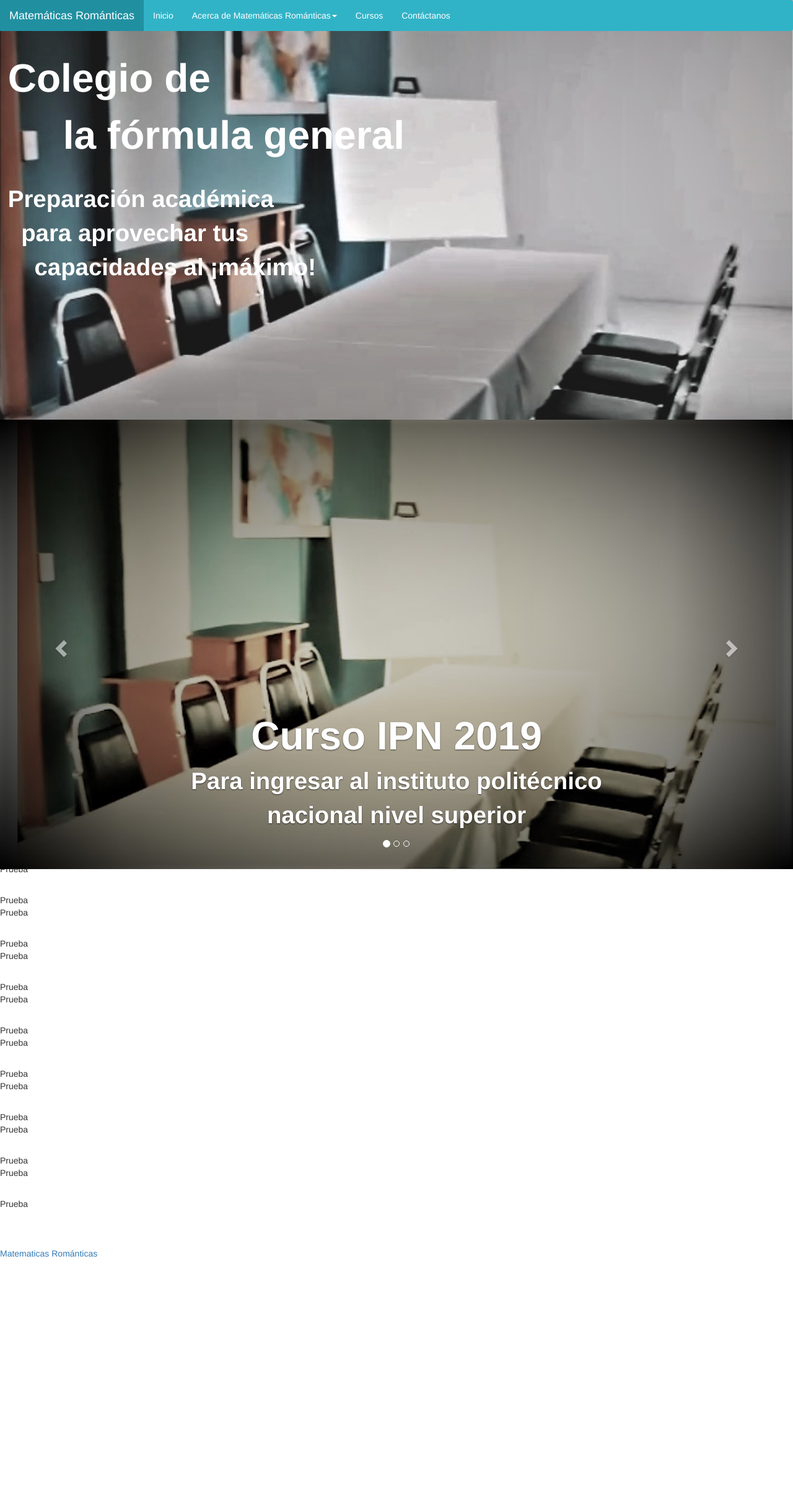
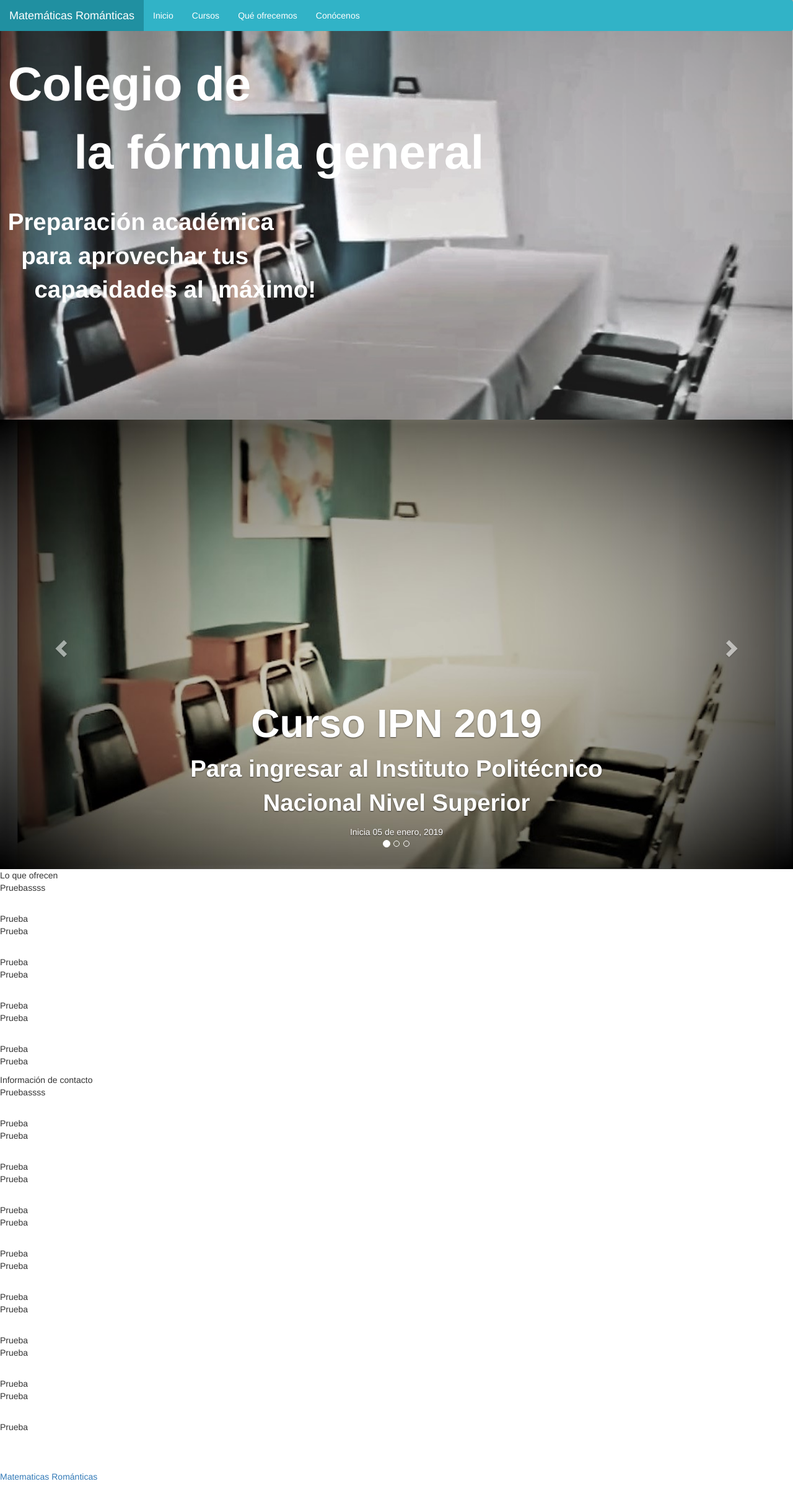
Before and after one commit to IsiDevelopment/matematicas-romanticas.github.io, a PHP site: page / in a window 1280 px wide. Shown: the whole page at 62% size. Before the commit the page ends 2028 px from the top, so only its background shows below. Run offline with PHP 8.4, Linux system fonts and the light colour scheme.

Commit message:
commit dynamic menu

```diff
--- a/Styles/Font.css
+++ b/Styles/Font.css
@@ -1,4 +1,6 @@
-
+html {
+  scroll-behavior: smooth;
+}
 #image_font{
   position:relative;
   z-index:-1;
--- a/Styles/header.css
+++ b/Styles/header.css
@@ -3,6 +3,12 @@
   background-color: #31B3C7;
   border-width: 0;
   margin: auto;
+  position: sticky;
+  z-index: 1;
+  width: 100%;
+  display: block;
+  transition: top 0.3s;
+  top: -100px;
 }
 /*Text color of text header menu*/
 #header a{
--- a/index.html
+++ b/index.html
@@ -18,10 +18,11 @@
 </head>
 <body>
 
-  <nav class="navbar navbar-inverse" id="header"><!--  style="background-color: blue" -->
+  <nav class="navbar navbar-inverse" id="header">
     <div class="container-fluid">
       <div class="navbar-header">
         <button type="button" class="navbar-toggle" data-toggle="collapse" data-target="#myNavbar">
+          <span class="icon-bar"></span>
           <span class="icon-bar"></span>
           <span class="icon-bar"></span>
           <span class="icon-bar"></span>
@@ -30,34 +31,19 @@
       </div>
       <div class="collapse navbar-collapse" id="myNavbar">
         <ul class="nav navbar-nav">
-          <li><a href="#">Inicio</a></li>
-          <li class="dropdown">
-            <a class="dropdown-toggle" data-toggle="dropdown" href="#">
-              Acerca de Matemáticas Románticas<span class="caret"></span>
-            </a>
-            <ul class="dropdown-menu" style="background-color: #31B3C7; color: green">
-              <li><a href="#">Page 1-1</a></li>
-              <li><a href="#">Page 1-2</a></li>
-              <li><a href="#">Page 1-3</a></li>
+          <li><a href="#home">Inicio</a></li>
+          <li><a href="#courses">Cursos</a></li>
+          <li><a href="#information">Qué ofrecemos</a></li>
+          <li><a href="#contact">Conócenos</a></li>
         </ul>
-          </li>
-          <li><a href="#">Cursos</a></li>
-
-          <li><a href="#">Contáctanos</a></li>
-        </ul>
-        <!--
-        <ul class="nav navbar-nav navbar-right">
-          <li><a href="#"><span class="glyphicon glyphicon-user"></span> Sign Up</a></li>
-          <li><a href="#"><span class="glyphicon glyphicon-log-in"></span> Login</a></li>
-        </ul>
-        -->
       </div>
     </div>
   </nav>
-  <div style="position: relative">
+
+  <div style="position: relative" id="home">
     <img src="Images/11.jpg" id="image_font"/>
     <div id="text_top_left">
-      <p style="font-size: 5vw; font-weight: bold">
+      <p style="font-size: 6vw; font-weight: bold">
         <a  href="https://www.youtube.com/channel/UCSrr_7XbHd_hzj27KLot2NQ" target="_blank" style="color:white; text-decoration: none">
         Colegio de
         <br>&nbsp;&nbsp;&nbsp;&nbsp;
@@ -65,7 +51,6 @@
       </a>
       </p>
       <br>
-        <!--<p><a  href="https://www.youtube.com/channel/UCSrr_7XbHd_hzj27KLot2NQ">Colegio de la fórmula general</a></p>-->
       <p style="font-size: 3vw; font-weight: bold">
         Preparación académica
         <br>&nbsp;&nbsp;para aprovechar tus
@@ -73,23 +58,24 @@
       </p>
     </div>
   </div>
-  <div style="position: relative">
+
+  <div style="position: relative" id="courses">
     <div id="myCarousel" class="carousel slide" data-ride="carousel" data-interval="2000" data-pause>
-    <!-- Indicators-->
+
       <ol class="carousel-indicators">
         <li data-target="#myCarousel" data-slide-to="0" class="active"></li>
         <li data-target="#myCarousel" data-slide-to="1"></li>
         <li data-target="#myCarousel" data-slide-to="2"></li>
       </ol>
 
-    <!-- Wrapper for slides -->
       <div class="carousel-inner">
 
         <div class="item active">
           <img src="Images/12.jpg" alt="Los Angeles" width="100%">
           <div class="carousel-caption">
             <h3 style="font-size: 5vw; font-weight: bold">Curso IPN 2019</h3>
-          <p style="font-size: 3vw; font-weight: bold">Para ingresar al instituto politécnico nacional nivel superior</p>
+            <p style="font-size: 3vw; font-weight: bold">Para ingresar al Instituto Politécnico Nacional Nivel Superior</p>
+            Inicia 05 de enero, 2019
           </div>
         </div>
 
@@ -97,7 +83,8 @@
           <img src="Images/13.jpg" alt="Chicago" width="100%">
           <div class="carousel-caption">
             <h3 style="font-size: 5vw; font-weight: bold">Curso IPN 2019</h3>
-          <p style="font-size: 3vw; font-weight: bold">Para ingresar al instituto politécnico nacional nivel superior</p>
+            <p style="font-size: 3vw; font-weight: bold">Para ingresar al Instituto Politécnico Nacional Nivel Superior</p>
+            Inicia 05 de enero, 2019
           </div>
         </div>
 
@@ -105,13 +92,13 @@
           <img src="Images/14.jpg" alt="New York" width="100%">
           <div class="carousel-caption">
             <h3 style="font-size: 5vw; font-weight: bold">Curso IPN 2019</h3>
-          <p style="font-size: 3vw; font-weight: bold">Para ingresar al instituto politécnico nacional nivel superior</p>
+            <p style="font-size: 3vw; font-weight: bold">Para ingresar al Instituto Politécnico Nacional Nivel Superior</p>
+            Inicia 05 de enero, 2019
           </div>
         </div>
 
       </div>
 
-    <!-- Left and right controls -->
       <a class="left carousel-control" href="#myCarousel" data-slide="prev">
         <span class="glyphicon glyphicon-chevron-left"></span>
         <span class="sr-only">Previous</span>
@@ -122,22 +109,26 @@
       </a>
     </div>
   </div>
-<!--
+
+  <div style="position: relative; background:white" id="information">
+    Lo que ofrecen
+    <p>Pruebassss</p>
+    <br>Prueba
+    <p>Prueba</p>
+    <br>Prueba
+    <p>Prueba</p>
+    <br>Prueba
+    <p>Prueba</p>
+    <br>Prueba
+    <p>Prueba</p>
+  </div>
+
+  <div style="position: relative" id="contact">
+    Información de contacto
+  </div>
+
   <div style="position: relative">
-    <img src="Images/Matematicas.jpg" id="image_font"/>
-    <div id="text_top_left">
-      <p style="font-size: 5vw; font-weight: bold">Matemáticas
-        <br>&nbsp;&nbsp;&nbsp;&nbsp;&nbsp;&nbsp;&nbsp;&nbsp;&nbsp;&nbsp;Románticas</p>
-      <span>
-      <p style="font-size: 3vw; font-weight: bold">
-        Preparación académica
-        <br>&nbsp;&nbsp;para aprovechar tus
-        <br>&nbsp;&nbsp;&nbsp;&nbsp;capacidades al ¡máximo!
-      </p>
-    </div>
-  </div>-->
-  <div id="content_font">
-    <p>Prueba</p>
+    <p>Pruebassss</p>
     <br>Prueba
     <p>Prueba</p>
     <br>Prueba
@@ -162,5 +153,16 @@
     <p><a href="#">Matematicas Románticas</a></p>
   </footer>
 
+  <script>
+    window.onscroll = function() {scrollFunction()};
+    function scrollFunction() {
+      if (document.body.scrollTop > 20 || document.documentElement.scrollTop > 20) {
+        document.getElementById("header").style.top = "0";
+      } else {
+        document.getElementById("header").style.top = "-50px";
+      }
+    }
+  </script>
+
 </body>
 </html>
```
Lines whose indentation alone changed are shown as unchanged.
